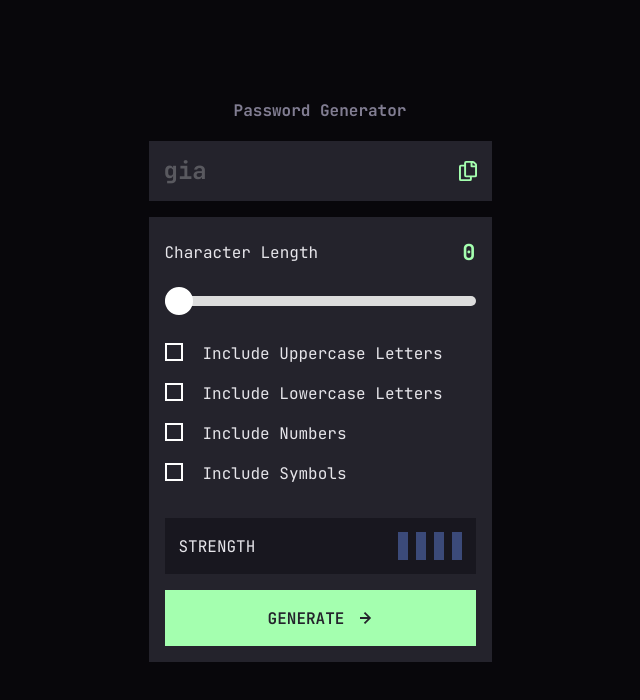
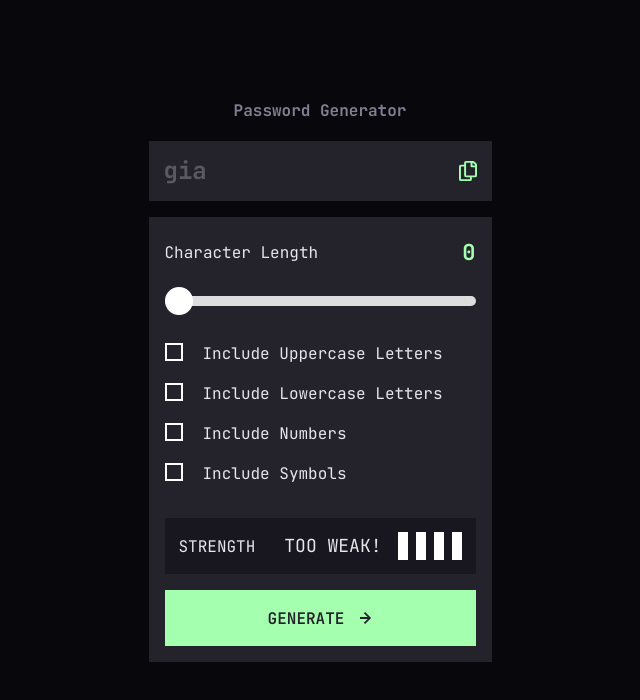
Before and after one commit to gia-grigalashvili/passworrd-generator-react, a React (Vite) app: page / in a window 1280 px wide. Shown: the top 700 px of the page, without its empty margins (320-960 px from the left). Built offline with nearby package versions, Linux system fonts and the light colour scheme; a web font is replaced by a local one.

Commit message:
change color boxes

```diff
--- a/src/Components/Strength.jsx
+++ b/src/Components/Strength.jsx
@@ -9,26 +9,34 @@ function Strength({ checkedState }) {
     const activeCount = checkedState.filter(Boolean).length;
     switch (activeCount) {
       case 0:
-        return levels[""];
+        return levels[0];
       case 1:
+        return levels[1];
+      case 2:
+        return levels[2];
+      case 3:
+        return levels[3];
+      default:
         return levels[0];
-      case 2:
-        return levels[1];
-      case 3:
-        return levels[2];
-      case 4:
-        return levels[3];
     }
   };
+
+  const strengthLevel = getStrengthLevel();
+  const activeCount = checkedState.filter(Boolean).length;
 
   return (
     <Maindiv>
       <p>STRENGTH</p>
       <div className="strength-lvl">
-        <span className="strength-txt">{getStrengthLevel()}</span>
+        <span className="strength-txt">{strengthLevel}</span>
         <div className="lvl-boxes">
-          {levels.map((index) => (
-            <div key={index} className={`box one two three four`}></div>
+          {levels.map((_, index) => (
+            <div
+              key={index}
+              className={`box ${
+                index < activeCount ? `level-${activeCount}` : "inactive"
+              }`}
+            ></div>
           ))}
         </div>
       </div>
@@ -64,20 +72,21 @@ const Maindiv = styled.div`
     text-transform: uppercase;
     color: #e6e5ea;
   }
-  .one {
-    background-color: ${(props) =>
-      props.strengthLevel ? "#fff" : "rebeccapurple"};
+
+  .inactive {
+    background: white;
   }
-  .two {
-    background-color: ${(props) => (props.strengthLevel ? "#fff" : "green")};
+  .level-1 {
+    background: red;
   }
-  .three {
-    background-color: ${(props) =>
-      props.strengthLevel ? "#2884cf" : "#793b3b"};
+  .level-2 {
+    background: #fb7c58;
   }
-  .four {
-    background-color: ${(props) =>
-      props.strengthLevel ? "#000000" : "#3b4a79"};
+  .level-3 {
+    background: #f8cd65;
+  }
+  .level-4 {
+    background: #a4ffaf;
   }
 `;
 
```
